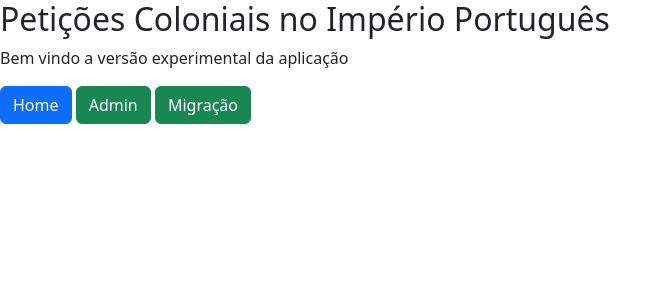
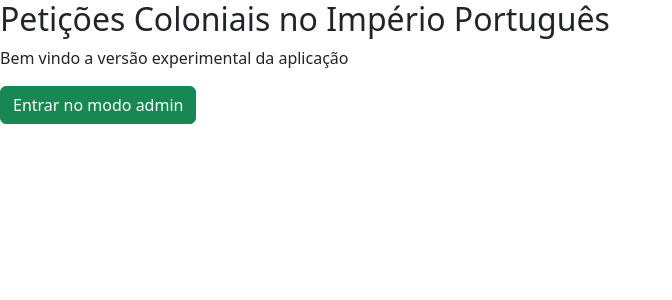
Before and after one commit to jaascenso/project_pcipt, a Django app: page / in a window 1280 px wide. Shown: the top 300 px of the page, without its empty margins (0-672 px from the left). Run offline with Django 4.2, Linux system fonts and the light colour scheme.

Commit message:
changes  template home

```diff
--- a/historia/templates/home.html
+++ b/historia/templates/home.html
@@ -4,10 +4,6 @@
 {% block content %}
 <h2>Petições Coloniais no Império Português</h2>
 <p class="font-weight-normal">Bem vindo a versão experimental da aplicação</p>
-
-<a href="{% url 'home' %}" class="btn btn-primary"> Home</a>
-<a href="{% url 'admin:index' %}" class="btn btn-high btn-success"> Admin</a>
-<a href="{% url 'migracao' %}" class="btn btn-high btn-success"> Migração</a>
-
+<a href="{% url 'admin:index' %}" class="btn btn-high btn-success">Entrar no modo admin</a>
 <script src="https://cdn.jsdelivr.net/npm/bootstrap@5.2.1/dist/js/bootstrap.bundle.min.js" integrity="sha384-u1OknCvxWvY5kfmNBILK2hRnQC3Pr17a+RTT6rIHI7NnikvbZlHgTPOOmMi466C8" crossorigin="anonymous"></script>
 {% endblock %}
```
